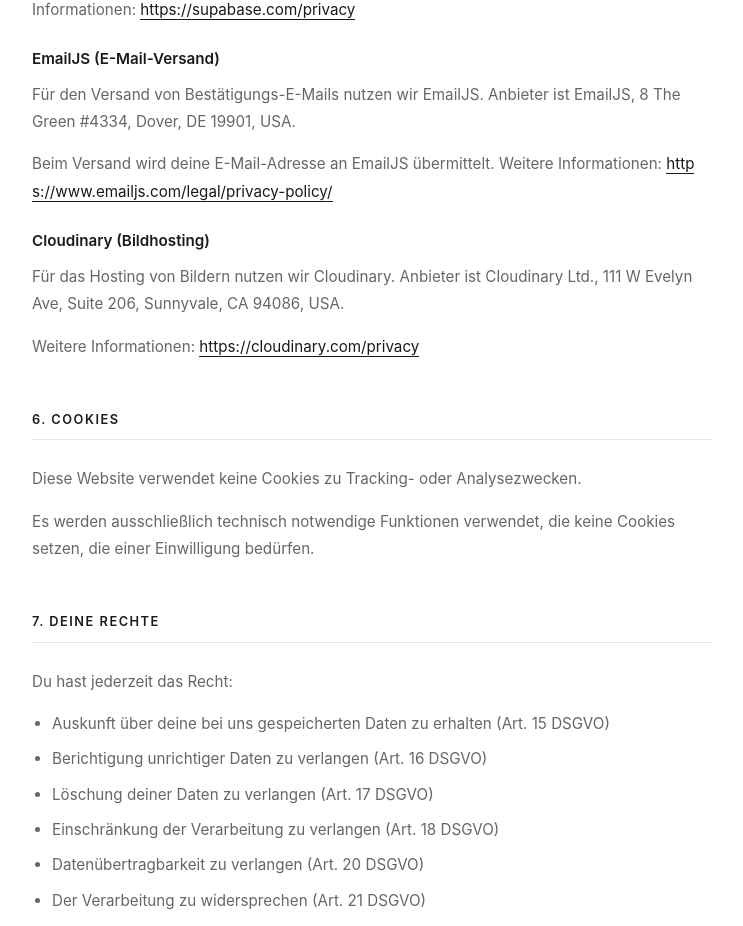
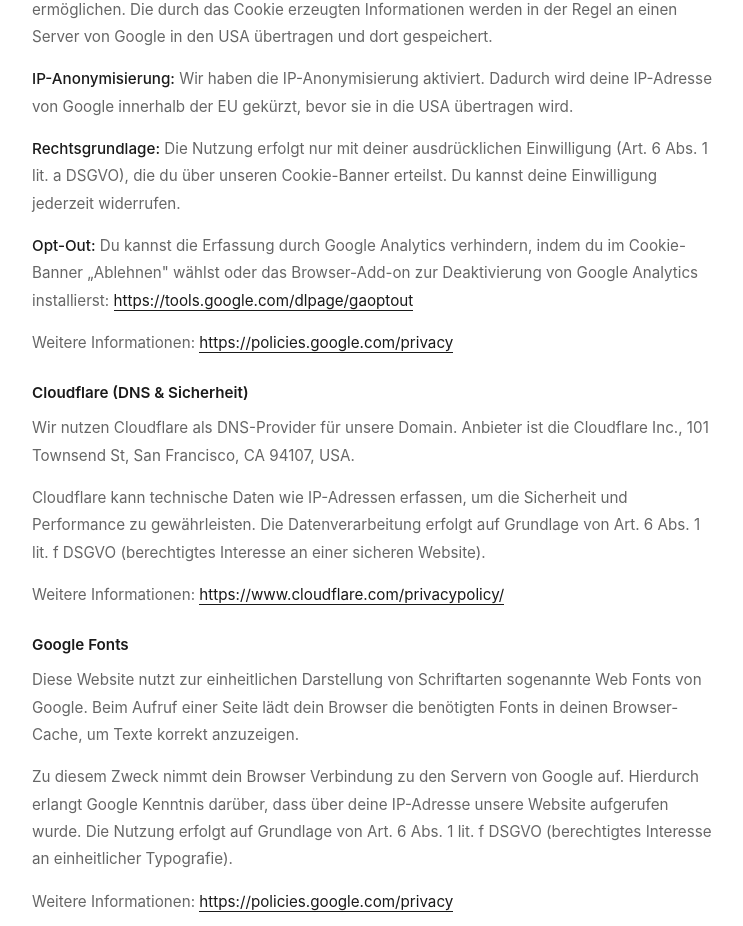
Before and after one commit to sarahiver/si-marketing, a React (Create React App) app in the folder src/: page /datenschutz in a window 1280 px wide. Shown: the part 2625-3551 px from the top of the page, without its empty margins (268-1011 px from the left). Built offline with nearby package versions, Linux system fonts and the light colour scheme; no server answers.

Commit message:
Datenschutzerklärung: Cookies, GA, Cloudflare, Google Fonts ergänzt

```diff
--- a/src/components/shared/DatenschutzPage.js
+++ b/src/components/shared/DatenschutzPage.js
@@ -72,8 +72,8 @@
               Verantwortlich für die Datenverarbeitung auf dieser Website ist:
             </Text>
             <Text>
-              S&I. wedding<br />
-              Sarah & Iver Bohnes<br />
+              S&I.<br />
+              Iver Gentz<br />
               Große Freiheit 82<br />
               22767 Hamburg<br /><br />
               E-Mail: <EmailLink href="mailto:wedding@sarahiver.de">wedding@sarahiver.de</EmailLink>
@@ -144,9 +144,80 @@
           <Section>
             <SectionTitle>5. Externe Dienste</SectionTitle>
 
+            <SubTitle>Google Analytics</SubTitle>
+            <Text>
+              Wir nutzen Google Analytics zur Analyse des Nutzungsverhaltens auf unserer Website.
+              Anbieter ist die Google Ireland Limited, Gordon House, Barrow Street, Dublin 4, Irland.
+            </Text>
+            <Text>
+              Google Analytics verwendet Cookies, die eine Analyse der Benutzung der Website ermöglichen.
+              Die durch das Cookie erzeugten Informationen werden in der Regel an einen Server von
+              Google in den USA übertragen und dort gespeichert.
+            </Text>
+            <Text>
+              <strong>IP-Anonymisierung:</strong> Wir haben die IP-Anonymisierung aktiviert.
+              Dadurch wird deine IP-Adresse von Google innerhalb der EU gekürzt, bevor sie
+              in die USA übertragen wird.
+            </Text>
+            <Text>
+              <strong>Rechtsgrundlage:</strong> Die Nutzung erfolgt nur mit deiner ausdrücklichen
+              Einwilligung (Art. 6 Abs. 1 lit. a DSGVO), die du über unseren Cookie-Banner erteilst.
+              Du kannst deine Einwilligung jederzeit widerrufen.
+            </Text>
+            <Text>
+              <strong>Opt-Out:</strong> Du kannst die Erfassung durch Google Analytics verhindern,
+              indem du im Cookie-Banner „Ablehnen" wählst oder das Browser-Add-on zur Deaktivierung
+              von Google Analytics installierst:{' '}
+              <ExternalLink href="https://tools.google.com/dlpage/gaoptout" target="_blank" rel="noopener noreferrer">
+                https://tools.google.com/dlpage/gaoptout
+              </ExternalLink>
+            </Text>
+            <Text>
+              Weitere Informationen:{' '}
+              <ExternalLink href="https://policies.google.com/privacy" target="_blank" rel="noopener noreferrer">
+                https://policies.google.com/privacy
+              </ExternalLink>
+            </Text>
+
+            <SubTitle>Cloudflare (DNS & Sicherheit)</SubTitle>
+            <Text>
+              Wir nutzen Cloudflare als DNS-Provider für unsere Domain. Anbieter ist die
+              Cloudflare Inc., 101 Townsend St, San Francisco, CA 94107, USA.
+            </Text>
+            <Text>
+              Cloudflare kann technische Daten wie IP-Adressen erfassen, um die Sicherheit
+              und Performance zu gewährleisten. Die Datenverarbeitung erfolgt auf Grundlage
+              von Art. 6 Abs. 1 lit. f DSGVO (berechtigtes Interesse an einer sicheren Website).
+            </Text>
+            <Text>
+              Weitere Informationen:{' '}
+              <ExternalLink href="https://www.cloudflare.com/privacypolicy/" target="_blank" rel="noopener noreferrer">
+                https://www.cloudflare.com/privacypolicy/
+              </ExternalLink>
+            </Text>
+
+            <SubTitle>Google Fonts</SubTitle>
+            <Text>
+              Diese Website nutzt zur einheitlichen Darstellung von Schriftarten sogenannte
+              Web Fonts von Google. Beim Aufruf einer Seite lädt dein Browser die benötigten
+              Fonts in deinen Browser-Cache, um Texte korrekt anzuzeigen.
+            </Text>
+            <Text>
+              Zu diesem Zweck nimmt dein Browser Verbindung zu den Servern von Google auf.
+              Hierdurch erlangt Google Kenntnis darüber, dass über deine IP-Adresse unsere
+              Website aufgerufen wurde. Die Nutzung erfolgt auf Grundlage von Art. 6 Abs. 1
+              lit. f DSGVO (berechtigtes Interesse an einheitlicher Typografie).
+            </Text>
+            <Text>
+              Weitere Informationen:{' '}
+              <ExternalLink href="https://policies.google.com/privacy" target="_blank" rel="noopener noreferrer">
+                https://policies.google.com/privacy
+              </ExternalLink>
+            </Text>
+
             <SubTitle>Supabase (Datenbank)</SubTitle>
             <Text>
-              Wir nutzen Supabase zur Speicherung der Wartelisten-Daten. Anbieter ist die
+              Wir nutzen Supabase zur Speicherung von Daten. Anbieter ist die
               Supabase Inc., 970 Toa Payoh North #07-04, Singapore 318992.
             </Text>
             <Text>
@@ -159,7 +230,7 @@
 
             <SubTitle>EmailJS (E-Mail-Versand)</SubTitle>
             <Text>
-              Für den Versand von Bestätigungs-E-Mails nutzen wir EmailJS. Anbieter ist
+              Für den Versand von E-Mails nutzen wir EmailJS. Anbieter ist
               EmailJS, 8 The Green #4334, Dover, DE 19901, USA.
             </Text>
             <Text>
@@ -186,11 +257,44 @@
           <Section>
             <SectionTitle>6. Cookies</SectionTitle>
             <Text>
-              Diese Website verwendet keine Cookies zu Tracking- oder Analysezwecken.
+              Diese Website verwendet Cookies. Cookies sind kleine Textdateien, die auf deinem
+              Endgerät gespeichert werden und die dein Browser speichert.
+            </Text>
+
+            <SubTitle>Cookie-Einwilligung</SubTitle>
+            <Text>
+              Beim ersten Besuch unserer Website wird dir ein Cookie-Banner angezeigt.
+              Du kannst selbst entscheiden, ob du der Verwendung von Analyse-Cookies zustimmst
+              oder diese ablehnst. Deine Entscheidung wird in deinem Browser gespeichert.
             </Text>
             <Text>
-              Es werden ausschließlich technisch notwendige Funktionen verwendet, die keine
-              Cookies setzen, die einer Einwilligung bedürfen.
+              Du kannst deine Einwilligung jederzeit widerrufen, indem du die Cookies in
+              deinen Browsereinstellungen löschst und die Website erneut besuchst.
+            </Text>
+
+            <SubTitle>Analyse-Cookies (Google Analytics)</SubTitle>
+            <Text>
+              Nur mit deiner ausdrücklichen Einwilligung verwenden wir Google Analytics zur
+              Analyse des Nutzerverhaltens. Dabei werden folgende Cookies gesetzt:
+            </Text>
+            <List>
+              <ListItem><strong>_ga:</strong> Unterscheidung von Nutzern (Speicherdauer: 2 Jahre)</ListItem>
+              <ListItem><strong>_ga_*:</strong> Speicherung des Sitzungsstatus (Speicherdauer: 2 Jahre)</ListItem>
+            </List>
+            <Text>
+              Weitere Informationen zu Google Analytics findest du in Abschnitt 5 dieser Datenschutzerklärung.
+            </Text>
+
+            <SubTitle>Lokale Speicherung</SubTitle>
+            <Text>
+              Zusätzlich nutzen wir den lokalen Speicher deines Browsers (localStorage) für:
+            </Text>
+            <List>
+              <ListItem><strong>cookie_consent:</strong> Speicherung deiner Cookie-Präferenz</ListItem>
+              <ListItem><strong>cookie_consent_date:</strong> Zeitpunkt deiner Entscheidung</ListItem>
+            </List>
+            <Text>
+              Diese Daten werden nur lokal in deinem Browser gespeichert und nicht an uns übermittelt.
             </Text>
           </Section>
 
@@ -239,7 +343,7 @@
               umzusetzen. Für deinen erneuten Besuch gilt dann die neue Datenschutzerklärung.
             </Text>
             <Text>
-              Stand: Januar 2025
+              Stand: Februar 2026
             </Text>
           </Section>
         </Content>
@@ -258,7 +362,7 @@
             <FooterLink href="/impressum">Impressum</FooterLink>
           </FooterLinks>
 
-          <Copyright>© 2025 S&I.</Copyright>
+          <Copyright>© 2026 S&I.</Copyright>
         </Footer>
       </Container>
     </PageWrapper>
```
